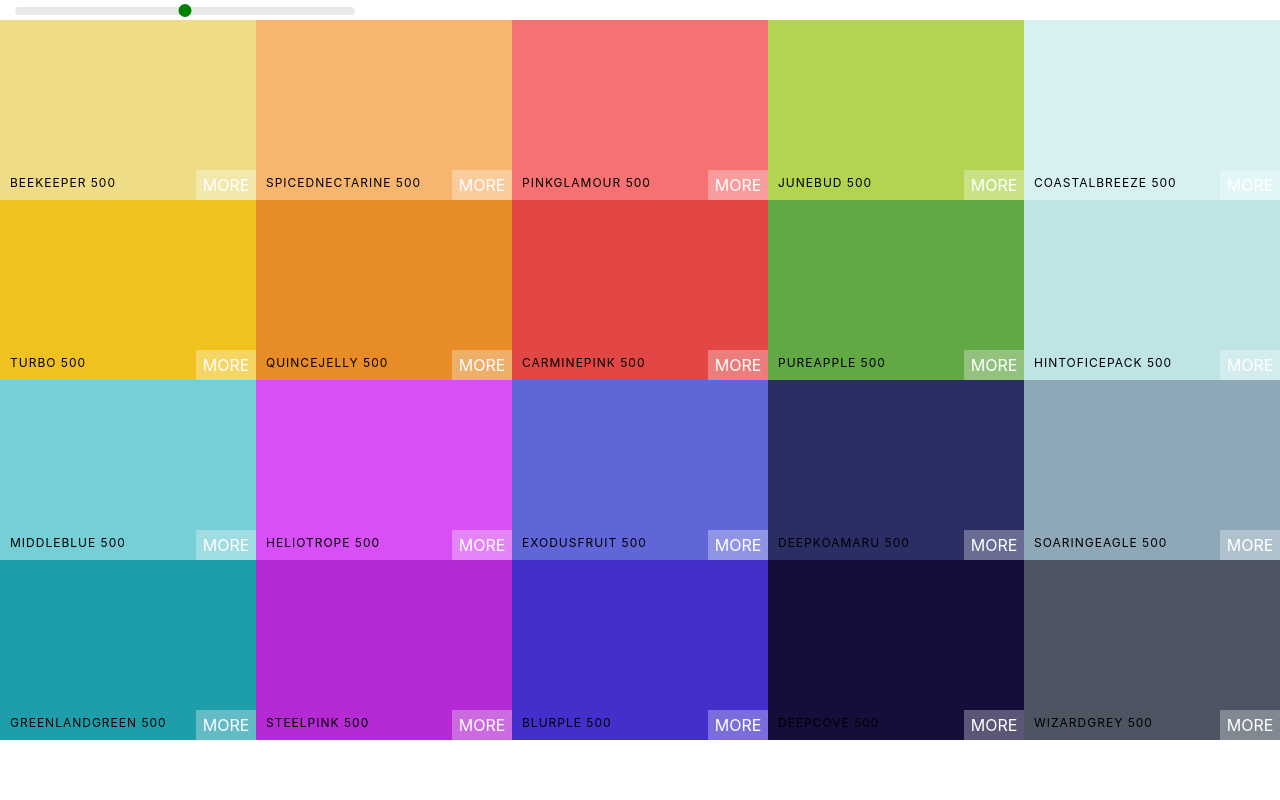
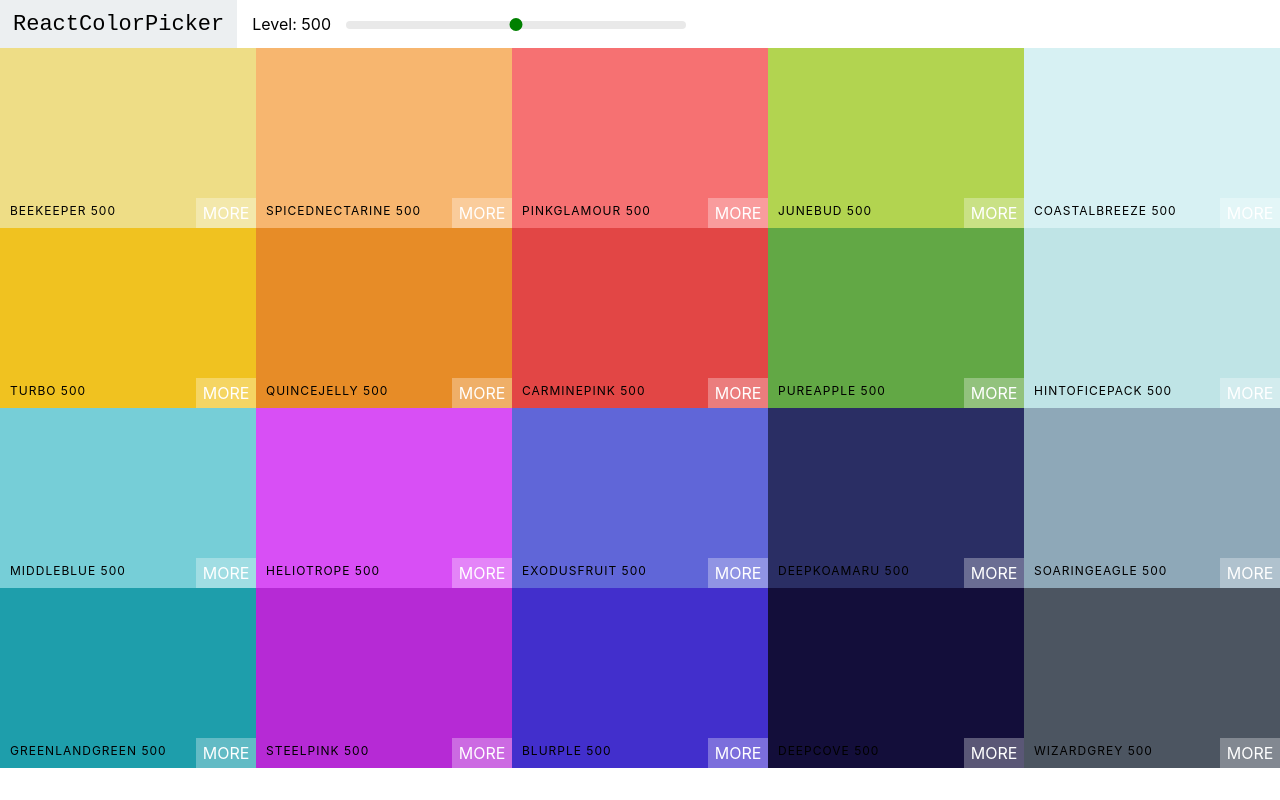
Before and after one commit to ElliotSherman/react-color-palettes-project, a React (Create React App) app: page / in a window 1280 px wide. Built offline with nearby package versions, Linux system fonts and the light colour scheme.

Commit message:
add navbar and move slider in to the navbar plus gave basic styles

```diff
--- /dev/null
+++ b/src/Navbar.css
@@ -0,0 +1,43 @@
+.Navbar{
+    display: flex;
+    align-items: center;
+    justify-content: flex-start;
+    height: 6vh;
+}
+.logo{
+    margin-right: 15px;
+    padding: 0 13px;
+    font-size: 22px;
+    background-color: #eceff1;
+    height: 100%;
+    display: flex;
+    align-items: center;
+}
+.logo a{
+    font-family: monospace;
+    text-decoration: none;
+    color: black;
+}
+.slider{
+    width: 340px;
+    margin: 0 15px;
+    display: inline-block;
+}
+.rc-slider-track{
+    background-color: transparent ;
+}
+.rc-slider-rail{
+    height: 8px ;
+}
+.rc-slider-handle,
+.rc-slider-handle:active,
+.rc-slider-handle:focus,
+.rc-slider-handle:hover{
+    background-color: green ;
+    border: 2px solid green ;
+    outline:none ;
+    box-shadow: none ;
+    width:13px ;
+    height:13px ;
+    margin-top:-3px ;
+}
--- /dev/null
+++ b/src/Navbar.js
@@ -0,0 +1,30 @@
+import React, { Component } from 'react';
+import 'rc-slider/assets/index.css';
+import Slider from 'rc-slider';
+import './Navbar.css'
+
+class Navbar extends Component {
+    render() {
+        const {level,updateLevel} = this.props;
+        return (
+            <header className='Navbar'>
+                <div className='logo'>
+                    <a href='#'>ReactColorPicker</a>
+                </div>
+                    <div className='slider-container'><span>Level: {level}</span>
+                    <div className='slider'>
+                    <Slider
+                        defaultValue={level}
+                        min={100}
+                        max={900}
+                        step={100}
+                        onAfterChange={this.props.updateLevel}
+                    />
+                    </div>
+                    </div>
+            </header>
+        );
+    }
+}
+
+export default Navbar;
--- a/src/Palatte.js
+++ b/src/Palatte.js
@@ -1,8 +1,7 @@
 import React, { Component } from 'react';
 import ColorBox from './ColorBox';
-import 'rc-slider/assets/index.css';
+import Navbar from './Navbar';
 import './Palette.css'
-import Slider, { Range } from 'rc-slider';
 
 
 class Palatte extends Component {
@@ -25,17 +24,7 @@ class Palatte extends Component {
         ));
         return (
             <div className='Palette'>
-                <div className='slider'>
-                <Slider
-                    defaultValue={this.state.level}
-                    min={100}
-                    max={900}
-                    step={100}
-                    onAfterChange={this.updateLevel}
-                />
-                </div>
-
-                {/* nav here */}
+                <Navbar level={level} updateLevel={this.updateLevel}/>
                 <div className='Palette-colors'>
                     {colorBoxes}
                 </div>
--- a/src/Palette.css
+++ b/src/Palette.css
@@ -4,26 +4,3 @@
 .Palette-colors{
     height: 90%;
 }
-.slider{
-    width: 340px;
-    margin: 0 15px;
-    display: inline-block;
-}
-.rc-slider-track{
-    background-color: transparent ;
-}
-.rc-slider-rail{
-    height: 8px ;
-}
-.rc-slider-handle,
-.rc-slider-handle:active,
-.rc-slider-handle:focus,
-.rc-slider-handle:hover{
-    background-color: green ;
-    border: 2px solid green ;
-    outline:none ;
-    box-shadow: none ;
-    width:13px ;
-    height:13px ;
-    margin-top:-3px ;
-}
```
